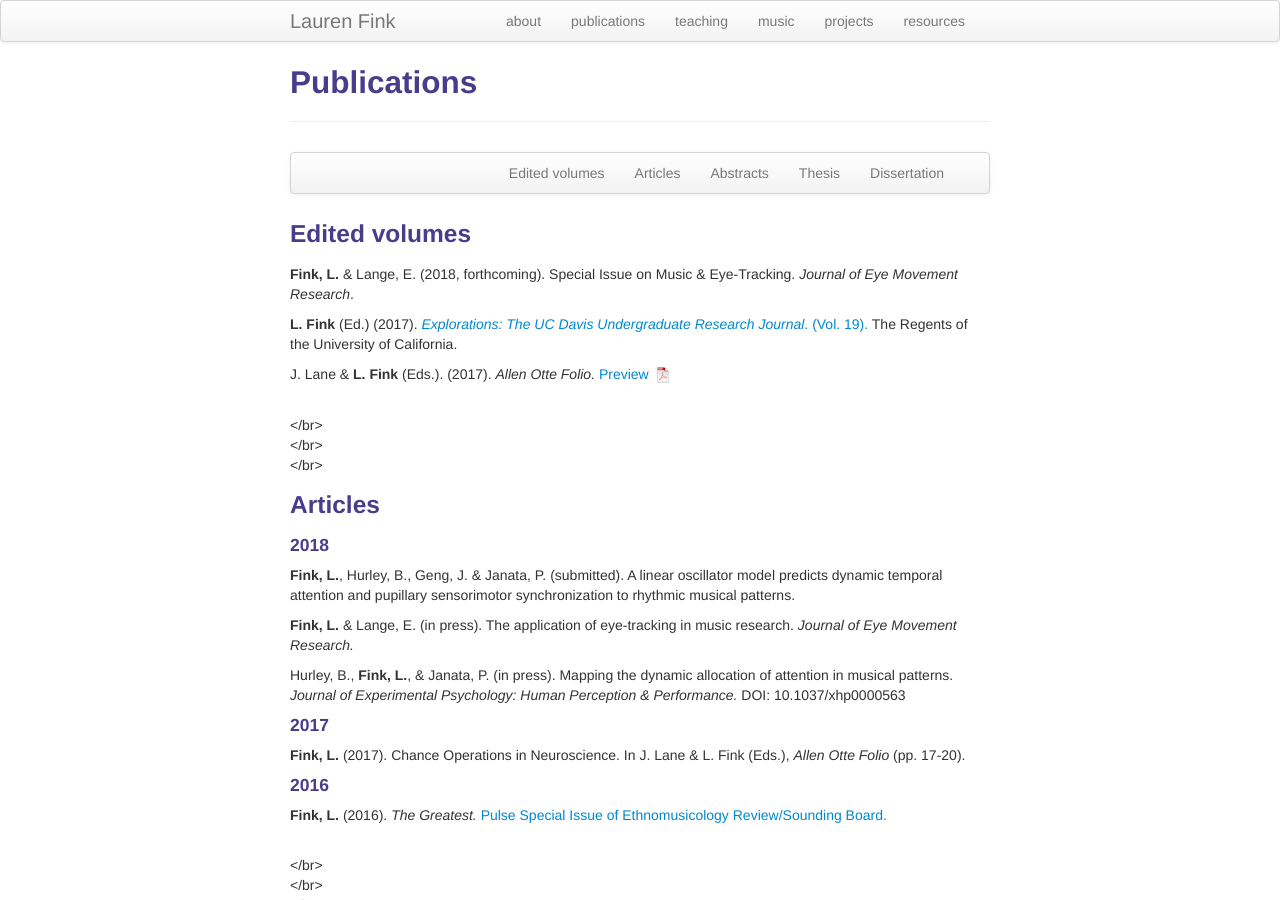
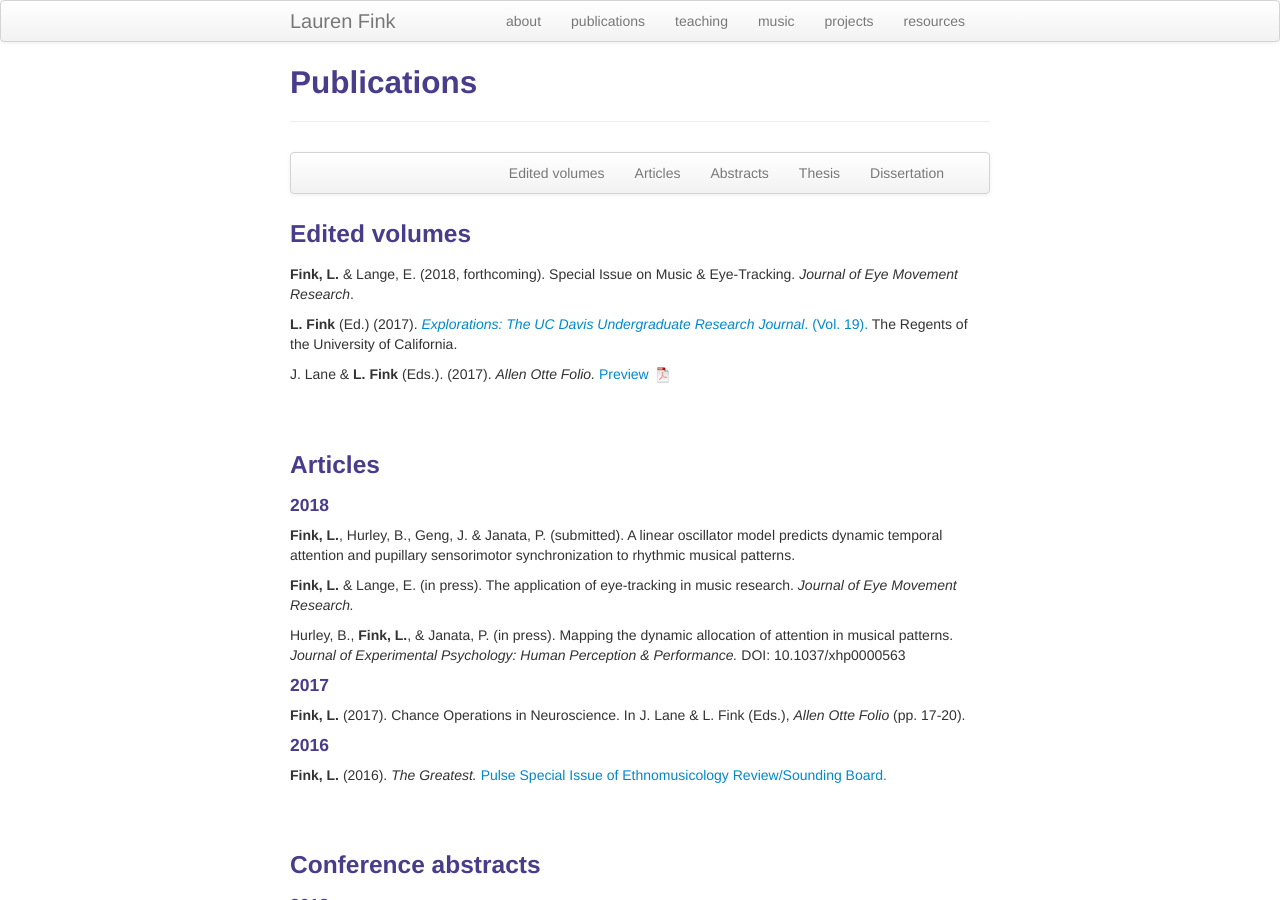
Before and after one commit to lkfink/lkfink.github.io, a Jekyll site: the page built from pages/pubs.md, in a window 1280 px wide and 900 px high. Built offline with Jekyll 4.4.1, drawn with Linux system fonts in a browser that asks for light colours; some of the changed text lies outside the part shown.

Commit message:
fix breaks

```diff
--- a/pages/pubs.md
+++ b/pages/pubs.md
@@ -41,9 +41,8 @@ J. Lane & **L. Fink** (Eds.). (2017). *Allen Otte Folio.* [Preview ![Program as
 
 
 
-<br></br>
-<br></br>
-<br></br>
+<br>
+<br>
 
 
 ### <a name="articles"></a>Articles
@@ -63,9 +62,8 @@ Hurley, B., **Fink, L.**, & Janata, P. (in press). Mapping the dynamic allocatio
 **Fink, L.** (2016). *The Greatest.* [Pulse Special Issue of Ethnomusicology Review/Sounding Board.](http://ethnomusicologyreview.ucla.edu/sounding-board/special-issue){:target="_blank"}
 
 
-<br></br>
-<br></br>
-<br></br>
+<br>
+<br>
 
 
 
@@ -105,9 +103,8 @@ Hurley, B., **Fink, L.**, & Janata, P. (2016, July). Predicting temporal attenti
 **Fink, L.** & Mazman, A. (2013, July). False belief attribution: An investigation of the neural pattern account. *Poster presented at the Society for Philosophy and Psychology Conference, Providence, RI.*
 
 
-<br></br>
-<br></br>
-<br></br>
+<br>
+<br>
 
 
 
@@ -130,9 +127,8 @@ Eyeblink analysis is an established neuropsychological tool – used to evaluate
 [Full Text Available for download on ResearchGate](https://www.researchgate.net/publication/267752012_Music_modulates_eyeblinks_An_examination_of_temporal_coordination){:target="_blank"}
 
 
-<br></br>
-<br></br>
-<br></br>
+<br>
+<br>
 
 
 
```
